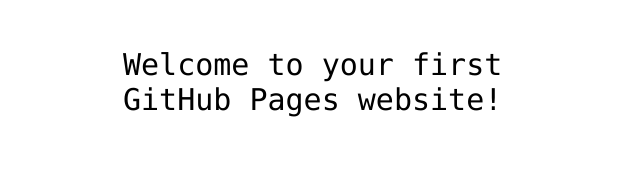
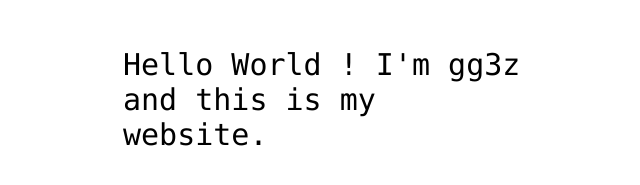
Before and after one commit to gg3z/gg3z.github.io, a plain HTML site: page index.html in a window 1280 px wide. Shown: the part 341-526 px from the top of the page, without its empty margins (317-957 px from the left). Drawn offline with Linux system fonts and the light colour scheme.

Commit message:
First edit.

```diff
--- a/index.html
+++ b/index.html
@@ -12,7 +12,7 @@
 <img src="https://octodex.github.com/images/daftpunktocat-thomas.gif" id="octocat" alt="octocat-gif" />
 
 <!-- Change this code here by copy and pasting your template on line 15 -->
-<p>Welcome to your first GitHub Pages website!</p>
+<p>Hello World ! I'm gg3z and this is my website.</p>
 
 </body>
 </html>
```
